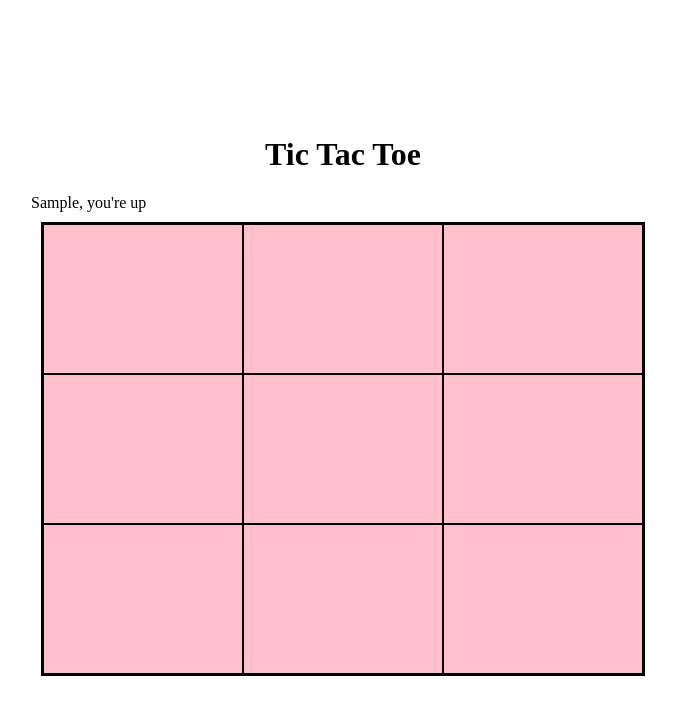
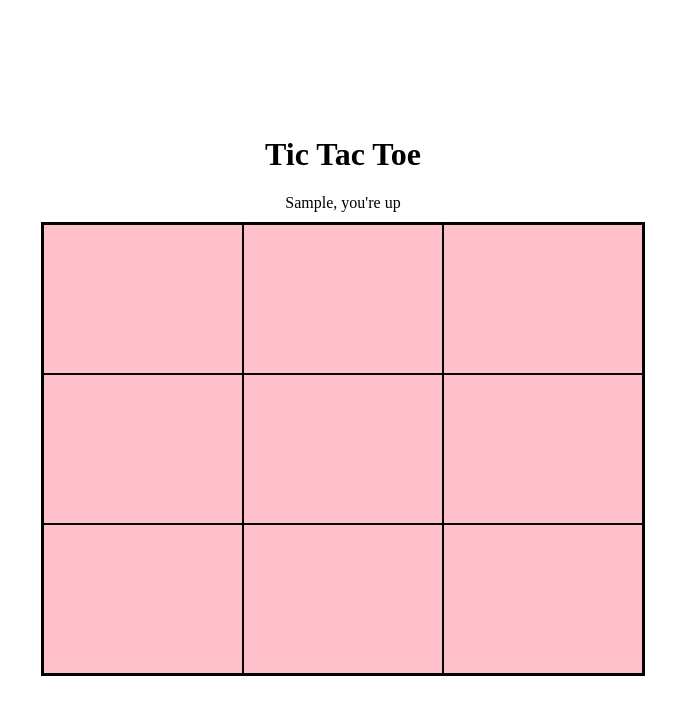
Before and after one commit to acciojob/tictactoe-Shiva-Prasad83, a website: page main.html in a window 1280 px wide. Both pictures are taken after typing "Sample", "Sample" into the empty fields and a click on the button "Start Game". Shown: the whole page, without its empty margins (297-973 px from the left). Drawn offline with Linux system fonts and the light colour scheme.

Commit message:
created a submission

```diff
--- a/main.html
+++ b/main.html
@@ -8,8 +8,9 @@
 
 <body>
 <h1>Tic Tac Toe</h1>
+	<div class="message"></div>
   <div class="container">
-	  <div class="message"></div>
+
 	  <form class="form">
 
 		  <label for="player1">Player 1 </label>
--- a/script.js
+++ b/script.js
@@ -36,7 +36,7 @@ form.addEventListener("submit",(e)=>{
 	localStorage.setItem("player2",e.target[1].value);
 	e.target.classList.add("hide");
 	gameBoard.classList.remove("hide");
-	playerInfo.innerText=`${localStorage.getItem("player1")}, you're up `;
+	playerInfo.innerText=`${localStorage.getItem("player2")}, you're up `;
 	e.target.reset();
 })
 const boxes=document.querySelectorAll(".grid-items");
@@ -48,11 +48,11 @@ boxes.forEach((box)=>{
 		if(choosePlayer%2==0){
 			box.innerText="x";
 			playerOneChoices.push(e.target.id);
-			playerInfo.innerText=`${localStorage.getItem("player2")}, you are up`
+			playerInfo.innerText=`${localStorage.getItem("player1")}, you are up`
 		}else{
 			box.innerText="o";
 			playerTwoChoices.push(e.target.id);
-			playerInfo.innerText=`${localStorage.getItem("player1")}, you are up`
+			playerInfo.innerText=`${localStorage.getItem("player2")}, you are up`
 		}
 		choosePlayer+=1;
 
```
